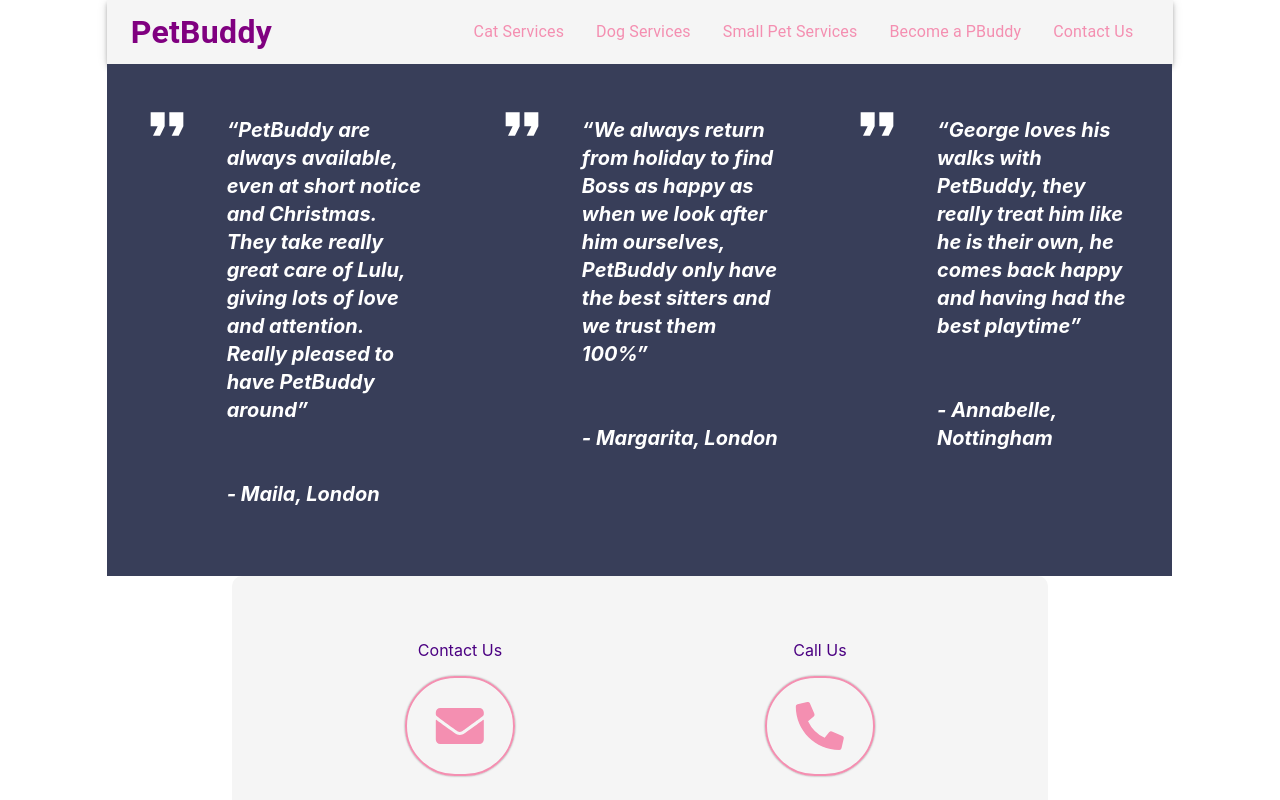
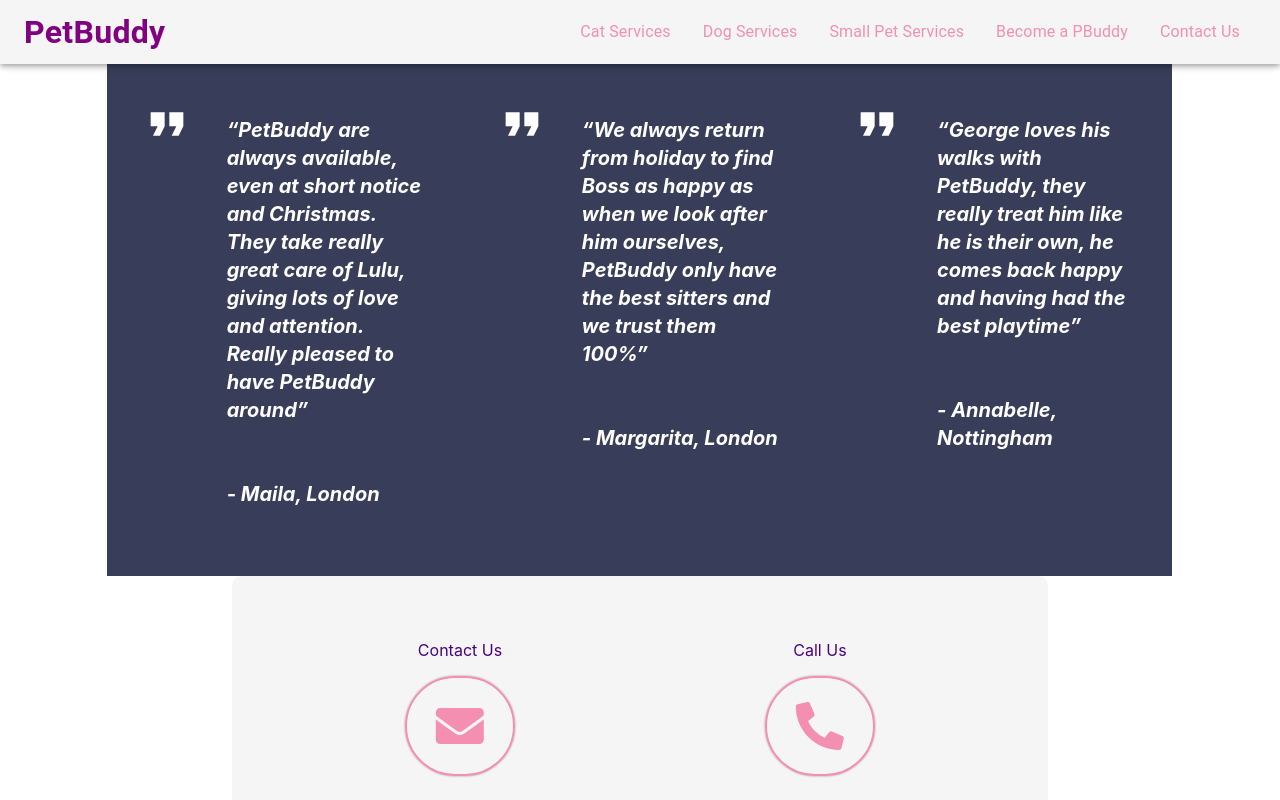
Before and after one commit to t0nin0s/petbuddy-website, a React (Create React App) app: page / in a window 1280 px wide. Shown: the top 800 px of the page. Built offline with nearby package versions, Linux system fonts and the light colour scheme.

Commit message:
Sticky(fixed) header on scroll

```diff
--- a/src/App.tsx
+++ b/src/App.tsx
@@ -35,6 +35,7 @@ const reviews: Review[] = [
 const ColumnToRowWrapper = styled.div`
 display: flex;
 flex-direction: column;
+padding-top: 4rem;
 ${mediaQueries("tablet")`
   flex-direction: row;
 `}`
--- a/src/components/Header/index.tsx
+++ b/src/components/Header/index.tsx
@@ -68,7 +68,7 @@ export default function MenuAppBar() {
 
   return (
     <div className="header-container">
-      <StyledAppBar position="static">
+      <StyledAppBar position="fixed">
         <StyledToolbar>
           <StyledTypography >
             PetBuddy
```
